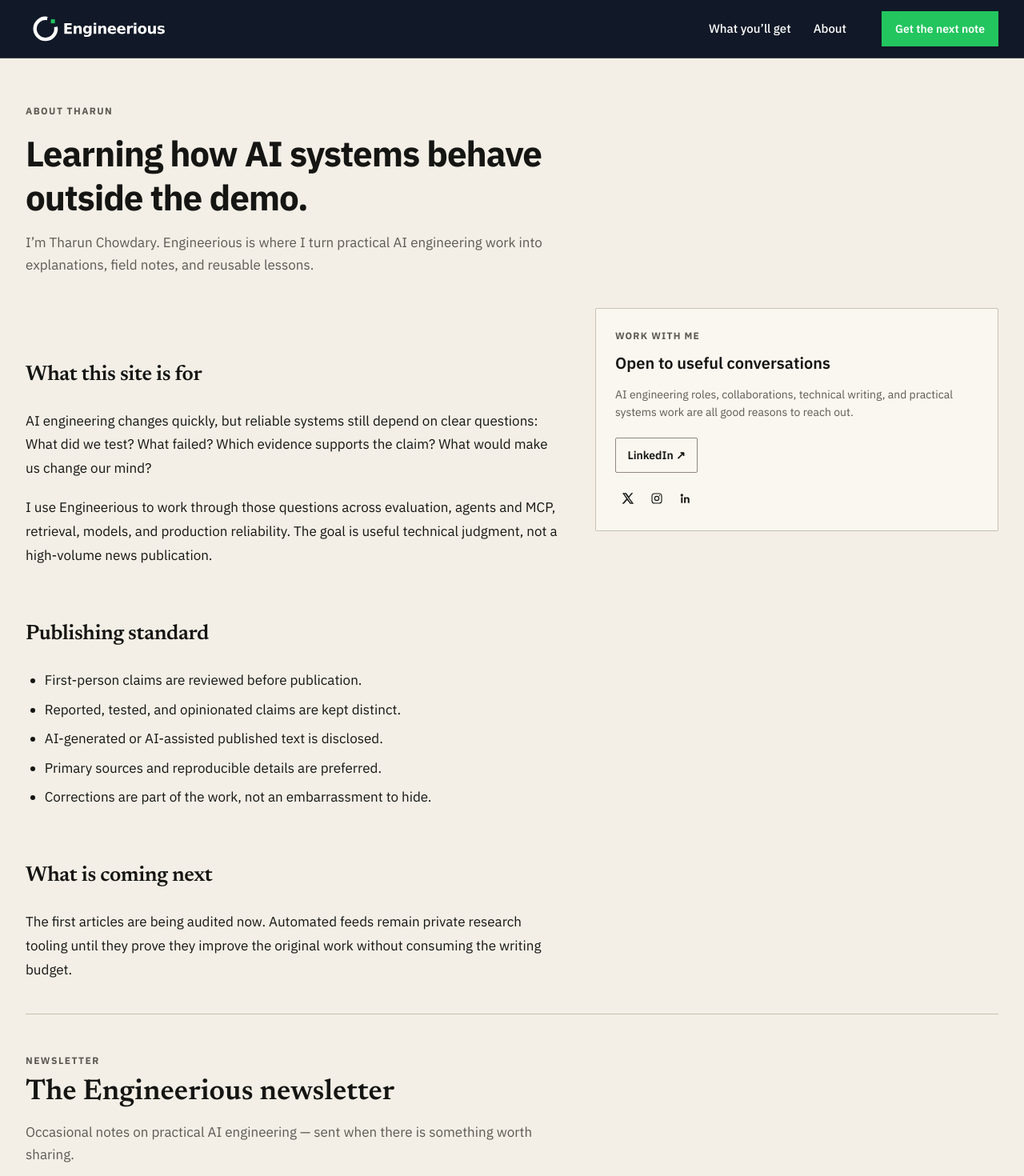
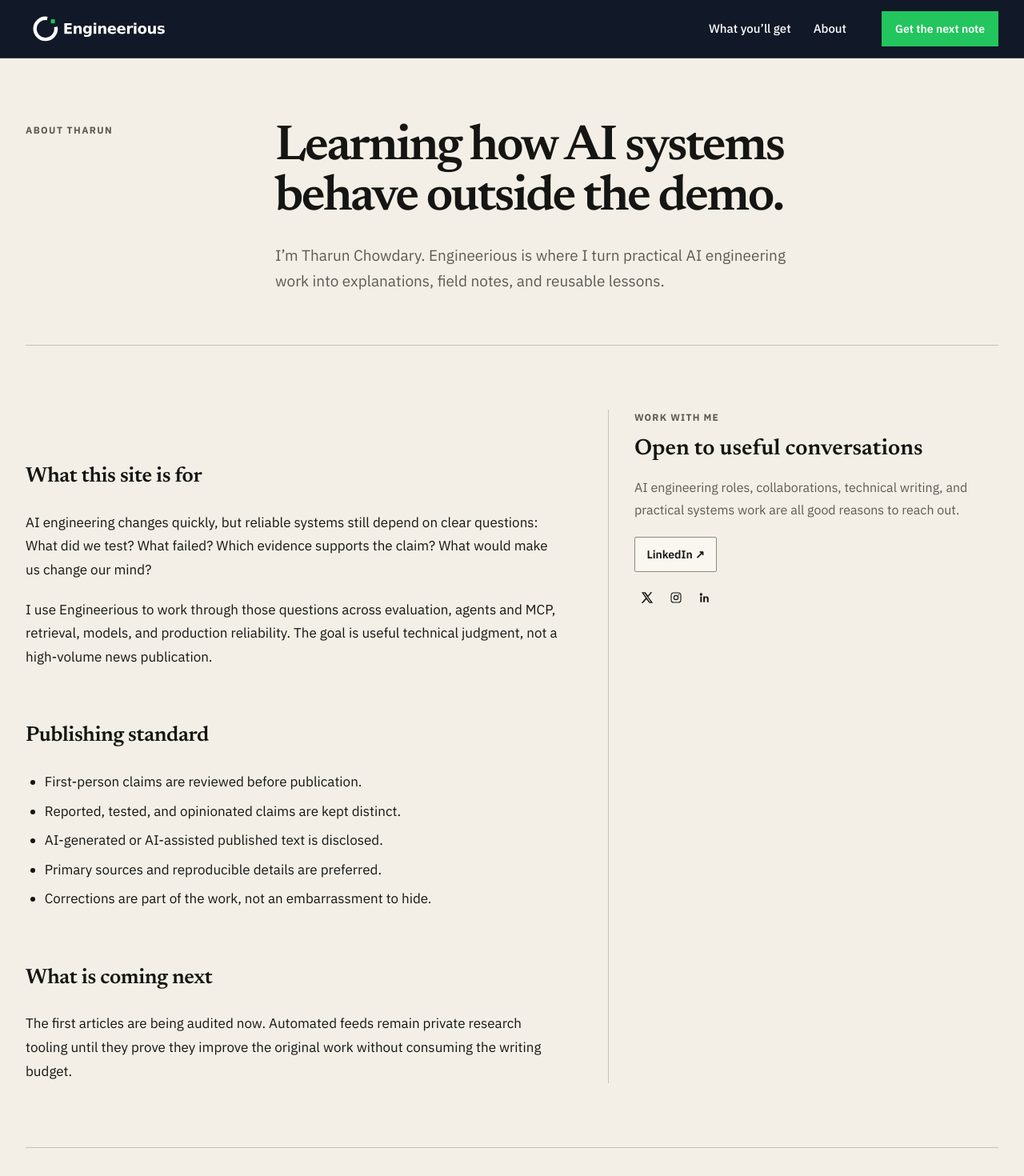
Before and after one commit to Tharun3111/Engineerious.com, a Next.js app: page /about in a window 1280 px wide. Shown: the top 1470 px of the page at 80% size. Built offline with nearby package versions, Linux system fonts and the light colour scheme; no server answers.

Commit message:
style(design): FINDING-004 — remove public-page template cards

```diff
--- a/app/about/page.tsx
+++ b/app/about/page.tsx
@@ -13,20 +13,22 @@ export const metadata: Metadata = {
 
 export default function AboutPage() {
   return (
-    <div className="space-y-10 py-10 sm:py-14">
-      <header className="max-w-3xl space-y-4">
+    <div className="py-14 sm:py-20">
+      <header className="grid gap-6 border-b border-rule pb-12 lg:grid-cols-[18rem_1fr] lg:pb-16">
         <p className="eyebrow">About Tharun</p>
-        <h1 className="text-[34px] font-bold leading-tight tracking-[-0.025em] sm:text-[44px]">
-          Learning how AI systems behave outside the demo.
-        </h1>
-        <p className="max-w-2xl text-[17px] leading-relaxed text-muted">
+        <div>
+          <h1 className="font-display max-w-3xl text-balance text-[46px] font-semibold leading-[1.02] tracking-[-0.04em] sm:text-[62px]">
+            Learning how AI systems behave outside the demo.
+          </h1>
+          <p className="mt-6 max-w-2xl text-[19px] leading-8 text-muted">
           I&rsquo;m Tharun Chowdary. Engineerious is where I turn practical AI
           engineering work into explanations, field notes, and reusable lessons.
-        </p>
+          </p>
+        </div>
       </header>
 
-      <div className="grid gap-10 lg:grid-cols-[minmax(0,42rem)_1fr]">
-        <section className="prose">
+      <div className="grid gap-14 py-14 lg:grid-cols-[minmax(0,42rem)_1fr] lg:py-20">
+        <section className="prose order-2 lg:order-1">
           <h2>What this site is for</h2>
           <p>
             AI engineering changes quickly, but reliable systems still depend on clear
@@ -56,11 +58,10 @@ export default function AboutPage() {
           </p>
         </section>
 
-        <aside id="contact" className="space-y-5">
-          <div className="card p-6">
+        <aside id="contact" className="order-1 border-y border-rule py-7 lg:order-2 lg:border-b-0 lg:border-l lg:border-t-0 lg:py-0 lg:pl-8">
             <p className="section-label">Work with me</p>
-            <h2 className="mt-2 text-[20px] font-semibold">Open to useful conversations</h2>
-            <p className="mt-3 text-[14px] leading-relaxed text-muted">
+            <h2 className="font-display mt-3 text-[28px] font-semibold leading-tight">Open to useful conversations</h2>
+            <p className="mt-4 text-[16px] leading-7 text-muted">
               AI engineering roles, collaborations, technical writing, and practical
               systems work are all good reasons to reach out.
             </p>
@@ -82,17 +83,16 @@ export default function AboutPage() {
               )}
             </div>
             {!env.contactEmail && !env.linkedinUrl && (
-              <p className="mt-4 text-[13px] text-muted">
+              <p className="mt-4 text-[15px] leading-6 text-muted">
                 Direct contact details will appear here once the production profiles
                 are connected.
               </p>
             )}
             <SocialLinks className="mt-4" />
-          </div>
         </aside>
       </div>
 
-      <NewsletterCTA />
+      <NewsletterCTA heading="Get the next field note" />
     </div>
   );
 }
--- a/app/subscribe/page.tsx
+++ b/app/subscribe/page.tsx
@@ -12,33 +12,34 @@ export const metadata: Metadata = {
 
 export default function SubscribePage() {
   return (
-    <div className="max-w-2xl space-y-8 py-8">
-      <header className="space-y-2">
+    <div className="max-w-4xl py-14 sm:py-20">
+      <header className="max-w-3xl border-b border-rule pb-10">
         <p className="eyebrow">Newsletter</p>
-        <h1 className="text-[28px] font-bold tracking-tight leading-tight">
-          The Engineerious newsletter
+        <h1 className="font-display mt-3 text-balance text-[46px] font-semibold leading-[1.02] tracking-[-0.04em] sm:text-[62px]">
+          Practical AI engineering, when there is something worth sharing.
         </h1>
-        <p className="text-[15px] text-muted">
+        <p className="mt-6 max-w-2xl text-[19px] leading-8 text-muted">
           Notes on evaluation, agents, retrieval, models, and reliable AI systems —
           sent when I have verified work worth sharing.
         </p>
       </header>
 
-      <NewsletterCTA
-        heading="Subscribe"
+      <div className="py-12">
+        <NewsletterCTA
+        heading="Get the next field note"
         blurb="No fixed-volume promise, no automated link dump, and no invented certainty. Unsubscribe in one click."
       />
+      </div>
 
-      <section className="card space-y-2.5 p-5 text-[14px] text-muted">
-        <p>
-          <strong className="text-fg">What you get:</strong> verified field notes,
-          practical explanations, and the evidence or limitations behind each useful
-          conclusion.
-        </p>
-        <p>
-          <strong className="text-fg">What you do not get:</strong> daily sends, engagement
-          bait, or your email address in anyone else&rsquo;s list.
-        </p>
+      <section className="divide-y divide-rule border-y border-rule text-[16px] text-muted">
+        <div className="grid gap-2 py-6 sm:grid-cols-[10rem_1fr]">
+          <h2 className="font-semibold text-fg">What you get</h2>
+          <p>Verified field notes, practical explanations, and the evidence or limitations behind each useful conclusion.</p>
+        </div>
+        <div className="grid gap-2 py-6 sm:grid-cols-[10rem_1fr]">
+          <h2 className="font-semibold text-fg">What you don’t get</h2>
+          <p>Daily sends, engagement bait, automated link dumps, or your email address in anyone else&rsquo;s list.</p>
+        </div>
       </section>
 
       {/*
@@ -46,7 +47,7 @@ export default function SubscribePage() {
         error and this iframe is the working path — so /subscribe is never a dead end.
       */}
       {env.beehiivEmbedUrl && (
-        <section className="border-t border-rule pt-5">
+        <section className="mt-10 border-t border-rule pt-6">
           <h2 className="section-label mb-2">Or subscribe via beehiiv</h2>
           <iframe
             src={env.beehiivEmbedUrl}
```
